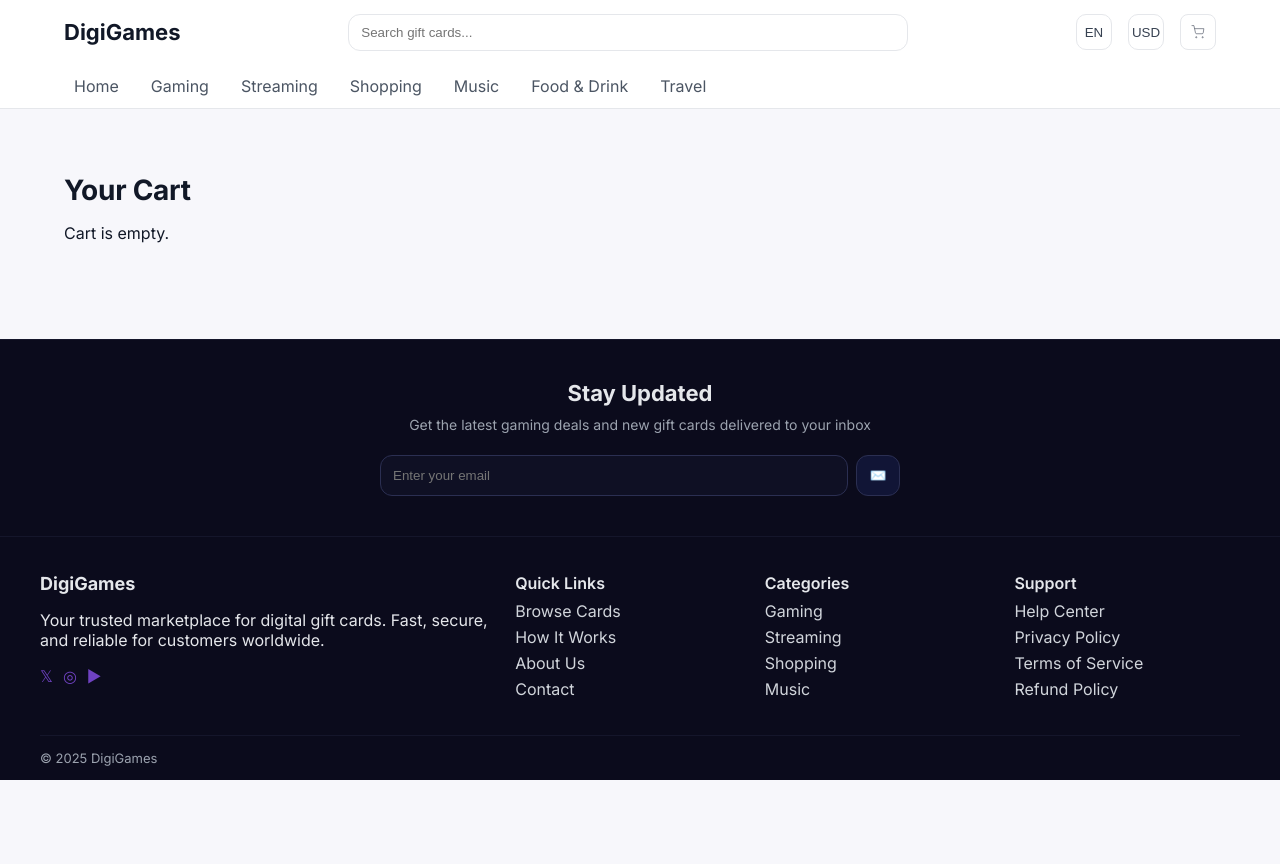
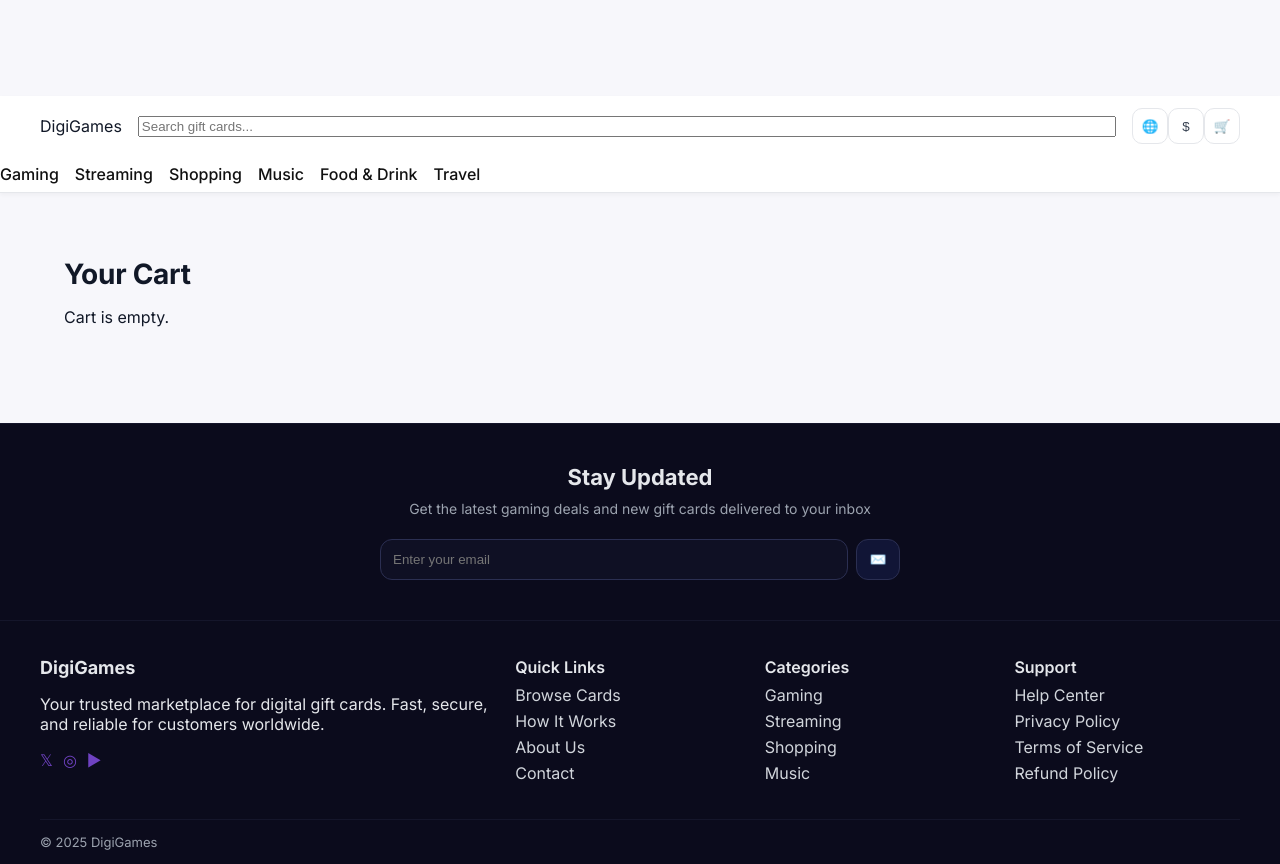
Before and after one commit to Digigames1/digi-backend, a React (Vite) app in the folder frontend/: page /cart in a window 1280 px wide. Before the commit the page ends 800 px from the top, so only its background shows below. Built offline with nearby package versions, Linux system fonts and the light colour scheme.

Commit message:
feat: add sticky header

```diff
--- a/frontend/src/components/Header.tsx
+++ b/frontend/src/components/Header.tsx
@@ -1,45 +1,26 @@
-import { Link, NavLink } from "react-router-dom";
-import CartIcon from "./icons/CartIcon";
-import { LanguageMenu, CurrencyMenu } from "./menus/LanguageCurrencyMenu";
-import { useEffect, useState } from "react";
-import { totalCount } from "../store/cart";
-
-export default function Header(){
-  const [lang,setLang] = useState("EN");
-  const [cur,setCur] = useState("USD");
-  const [count,setCount] = useState(0);
-
-  useEffect(()=>{
-    setCount(totalCount());
-    const i = setInterval(()=>setCount(totalCount()), 800); // simple polling localStorage
-    return ()=> clearInterval(i);
-  },[]);
-
+export default function Header() {
   return (
-    <header className="topbar">
-      <div className="container topbar-inner">
-        <Link to="/" className="brand">DigiGames</Link>
-        <div className="search"><input placeholder="Search gift cards..." /></div>
-        <nav className="topnav" aria-label="Actions">
-          <LanguageMenu value={lang} onChange={setLang}/>
-          <CurrencyMenu value={cur} onChange={setCur}/>
-          <Link to="/cart" className="icon-btn badge" aria-label="Cart">
-            <CartIcon/>
-            {count>0 && <span className="badge-dot">{count}</span>}
-          </Link>
-        </nav>
+    <header className="site-header">
+      <div className="container header-inner">
+        <div className="logo">DigiGames</div>
+        {/* пошук */}
+        <input type="search" className="search" placeholder="Search gift cards..." />
+        {/* кнопки мова/валюта/корзина */}
+        <div className="header-actions">
+          <button className="icon-btn">🌐</button>
+          <button className="icon-btn">$</button>
+          <button className="icon-btn">🛒</button>
+        </div>
       </div>
-
-      {/* lower navigation row only categories */}
-      <div className="container topcats">
-        <NavLink to="/" end>Home</NavLink>
-        <NavLink to="/gaming">Gaming</NavLink>
-        <NavLink to="/streaming">Streaming</NavLink>
-        <NavLink to="/shopping">Shopping</NavLink>
-        <NavLink to="/music">Music</NavLink>
-        <NavLink to="/fooddrink">Food & Drink</NavLink>
-        <NavLink to="/travel">Travel</NavLink>
-      </div>
+      {/* навігація */}
+      <nav className="nav">
+        <a href="/gaming">Gaming</a>
+        <a href="/streaming">Streaming</a>
+        <a href="/shopping">Shopping</a>
+        <a href="/music">Music</a>
+        <a href="/fooddrink">Food & Drink</a>
+        <a href="/travel">Travel</a>
+      </nav>
     </header>
   );
 }
--- a/frontend/src/styles/global.css
+++ b/frontend/src/styles/global.css
@@ -2,11 +2,13 @@
 
 *,*::before,*::after{box-sizing:border-box}
 html,body,#root{height:100%}
+/* щоб контент не заїжджав під хедер */
 body{
   margin:0;background:#F7F7FB;color:#111827;
   font-family:Inter,system-ui,-apple-system,Segoe UI,Roboto,sans-serif;
   -webkit-font-smoothing:antialiased;
   -moz-osx-font-smoothing:grayscale;
+  padding-top:96px; /* висота хедера (можна підправити) */
 }
 :root{
   --brand:#6F42C1; --ink:#111827; --muted:#6B7280;
@@ -147,3 +149,37 @@ a:hover{ text-decoration:underline }
 /* hover animations */
 .card, .cat-card { transition: transform .18s ease, box-shadow .18s ease }
 .card:hover { transform: translateY(-4px); box-shadow: 0 18px 46px rgba(17,24,39,.12) }
+
+/* Sticky Header */
+.site-header {
+  position: sticky;
+  top: 0;
+  z-index: 50;
+  background: #fff;
+  border-bottom: 1px solid #e5e7eb;
+  box-shadow: 0 2px 4px rgba(0,0,0,0.04);
+}
+
+/* внутрішня частина */
+.header-inner {
+  display: flex;
+  align-items: center;
+  justify-content: space-between;
+  gap: 16px;
+  padding: 12px 0;
+}
+
+.nav {
+  display: flex;
+  gap: 16px;
+  padding: 8px 0;
+}
+
+.nav a {
+  font-weight: 500;
+  color: #111;
+  text-decoration: none;
+}
+.nav a:hover {
+  color: #2563eb;
+}
```
